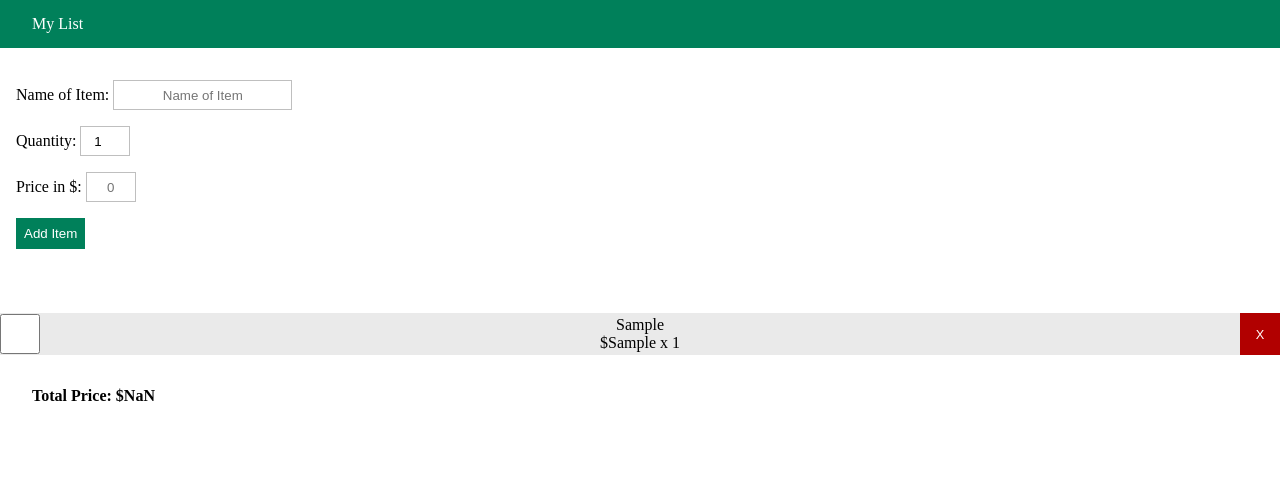
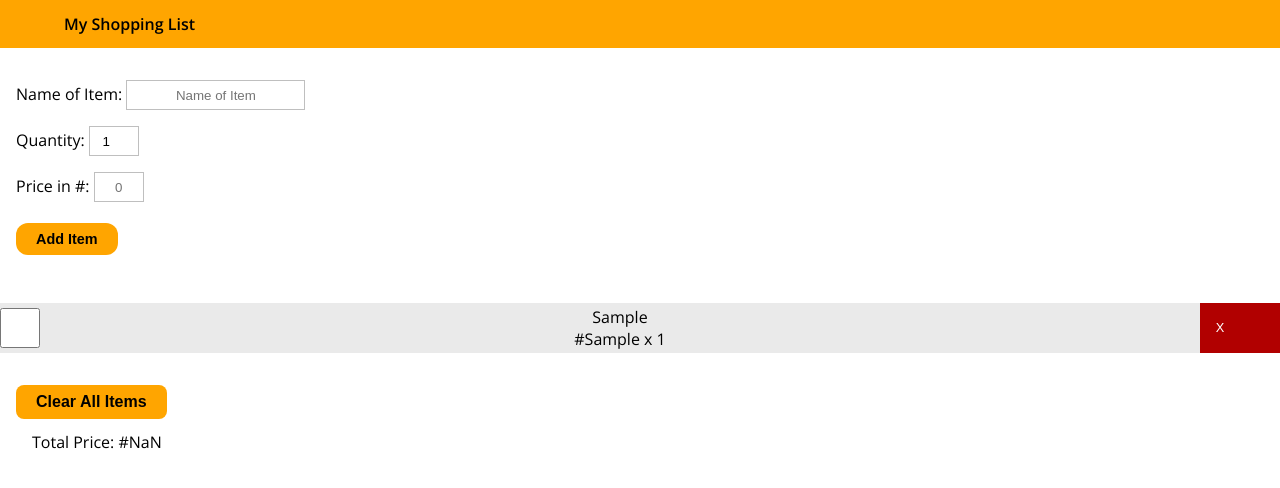
Before and after one commit to teamNewDev/ja-shopping-app, a plain HTML site: page index.html in a window 1280 px wide. Both pictures are taken after typing "Sample", "Sample" into the empty fields and a click on the button "Add Item". Drawn offline with nearby package versions, Linux system fonts and the light colour scheme.

Commit message:
Add files via upload

```diff
--- a/index.html
+++ b/index.html
@@ -7,12 +7,22 @@
     <title>My Shopping App</title>
     <link rel="icon" href="./assets/icon-192.png">
     <link rel="stylesheet" href="./style.css">
+    <link href="https://fonts.googleapis.com/css2?family=Open+Sans:wght@300;400;600&display=swap" rel="stylesheet">
+    <link rel="stylesheet" href="https://cdnjs.cloudflare.com/ajax/libs/font-awesome/4.7.0/css/font-awesome.min.css">
+    <link rel="manifest" href="./manifest.json">
     <script src="./dexie.min.js"></script>
+    <script>
+        if ('serviceWorker' in navigator) {
+            window.addEventListener('load', () => {
+                navigator.serviceWorker.register('./sw.js')
+            });
+        }
+    </script>
 </head>
 
 <body>
     <nav>
-        <p>My List</p>
+        <p>My Shopping List</p>
     </nav>
 
 
@@ -23,23 +33,33 @@
                 <input type="text" id="nameInput" placeholder="Name of Item" required>
             </label>
 
+            <input type="hidden" id="itemFormMode" value="create" >
+            <input type="hidden" id="currentEditingItem">
+
             <label>
                 Quantity:
                 <input type="number" id="quantityInput" value="1" >
             </label>
 
             <label>
-                Price in $:
+                Price in #:
                 <input type="text" id="priceInput" placeholder="0" required>
             </label>
 
         <button type="submit" id="addItemButton">Add Item</button>
+
+
         </form>
+
     </div>
 
     <div id="itemsDiv"></div>
 
-    <div id="totalPriceDiv"></div>
+    <button id="clearAll" onclick="clearAll()">Clear All Items </button>
+
+    <div id="totalPriceDiv">
+        Total Price: #0
+    </div>
 
 
 
--- a/index.js
+++ b/index.js
@@ -21,23 +21,30 @@ const populateItemsDiv = async() => {
 
             <div class="itemInfo">
                 <p class="item-name">${item.name}</p>
-                <p>$${item.price} x ${item.quantity}</p>
+                <p>#${item.price} x ${item.quantity}</p>
             </div>
 
             <button class="deleteButton" onclick="removeItem(${item.id})">
             X
             </button>
+
+            <button class="deleteButton" onclick="toggleItemEdit(${item.id})">
+                <i class="far fa-edit" style="font-size: 24px"></i>
+            </button>
         </div>
     `).join (seperator = ' ')
+
+
 
     const arrayOfPrices = allItems.map (item => item.price * item.quantity)
     const totalPrice = arrayOfPrices.reduce((a, b) => a + b, 0)
 
-    totalPriceDiv.innerText = 'Total Price: $' + totalPrice
+
+
+    totalPriceDiv.innerText = 'Total Price: #' + totalPrice
 }
 
 window.onload = populateItemsDiv
-
 
 itemForm.onsubmit = async(event) => {
     event.preventDefault()
@@ -45,12 +52,33 @@ itemForm.onsubmit = async(event) => {
     const name = document.getElementById('nameInput').value
     const quantity = document.getElementById('quantityInput').value
     const price = document.getElementById('priceInput').value
+    const itemFormMode = document.getElementById("itemFormMode").value
+    const currentEditingItem = Number(document.getElementById("currentEditingItem").value)
 
-    await db.items.add({ name, quantity, price })
+
+
+    if (itemFormMode == 'edit') {
+        await db.items.update(currentEditingItem, { name: name, quantity: quantity, price: price})
+        document.getElementById("addItemButton").innerText = "Add Item"
+        document.getElementById("itemFormMode").value = "create"
+    } else {
+        await db.items.add({name, quantity, price})
+    }
+
     await populateItemsDiv()
     itemForm.reset()
+}
 
+const toggleItemEdit = async(id) => {
+    const itemData = await db.items.get(id)
+    document.getElementById("nameInput").value = itemData.name
+    document.getElementById("quantityInput").value = itemData.quantity
+    document.getElementById("priceInput").value = itemData.price
+    document.getElementById("currentEditingItem").value = itemData.id
+    document.getElementById("itemFormMode").value = "edit"
+    document.getElementById("addItemButton").innerText = "Update Item"
 }
+
 
 const toggleItemStatus = async(event, id) => {
     await db.items.update(id, {isPurchased: !!event.target.checked})
@@ -61,3 +89,10 @@ const removeItem = async(id) => {
     await db.items.delete(id)
     await populateItemsDiv()
 }
+
+const clearAll = async() => {
+    // items = document.getElementById("itemsDiv")
+    await db.items.clear()
+    itemsDiv.innerHTML = ''
+    totalPriceDiv.innerText = 'Total Price: #0'
+}
--- a/style.css
+++ b/style.css
@@ -3,13 +3,23 @@
     padding: unset;
 }
 
+body {
+    font-family: 'Open Sans', sans-serif;
+}
+
 nav {
-    background: #00805a;
+    background: orange;
     height: 3rem;
     line-height: 3rem;
-    color: white;
-    padding-left: 2rem;
+    color: #000;
+    padding-left: 4rem;
     margin-bottom: 1rem;
+    position: relative;
+}
+
+nav p {
+    font-weight: 600;
+
 }
 
 .container {
@@ -31,15 +41,40 @@ nav {
     width: 3rem;
 }
 
-#addItemButton {
+#addItemButton, #clearAll {
     border: unset;
     background: #00805a;
     color: #fff;
-    padding: 0.5rem;
+    font-size: .9rem;
+    font-weight: 600;
+    padding: 0.5rem 1.25rem;
+    border-radius: 0.75rem;
+}
+
+#clearAll {
+    padding: 0.5rem 1.25rem;
+    margin-left: 1rem;
+    font-size: 1rem;
+    font-weight: 600;
+    background: orange;
+    color: black;
+    border-radius: 0.5rem;
+}
+
+#addItemButton:hover, #addItemButton:focus {
+    color: black;
+    background: orange;
+    margin-top: 0.3rem;
+}
+
+#clearAll:hover, #clearAll:focus {
+    background: #00805a;
+    color: #fff;
+    margin-top: 0.3rem;
 }
 
 #itemsDiv {
-    margin-top: 3rem;
+    margin-top: 2rem;
     margin-bottom: 2rem;
 }
 
@@ -53,6 +88,7 @@ nav {
 .checkbox {
     height: 100%;
     width: 2.5rem;
+    cursor: pointer;
 }
 
 .itemInfo {
@@ -73,6 +109,7 @@ nav {
     font-size: 0.8rem;
     width: 2.5rem;
     text-align: center;
+    cursor: pointer;
 }
 
 .deleteButton:active {
@@ -80,8 +117,13 @@ nav {
 }
 
 #totalPriceDiv {
-    margin: 2rem 0 0 2rem;
-    font-weight: 600;
+    margin-left: 2rem;
+    margin-top: 0.75rem;
+    font-weight: 400;
+}
+
+button {
+    cursor: pointer;
 }
 
 .purchased {
```
Also changed, not shown: manifest.json (added).
